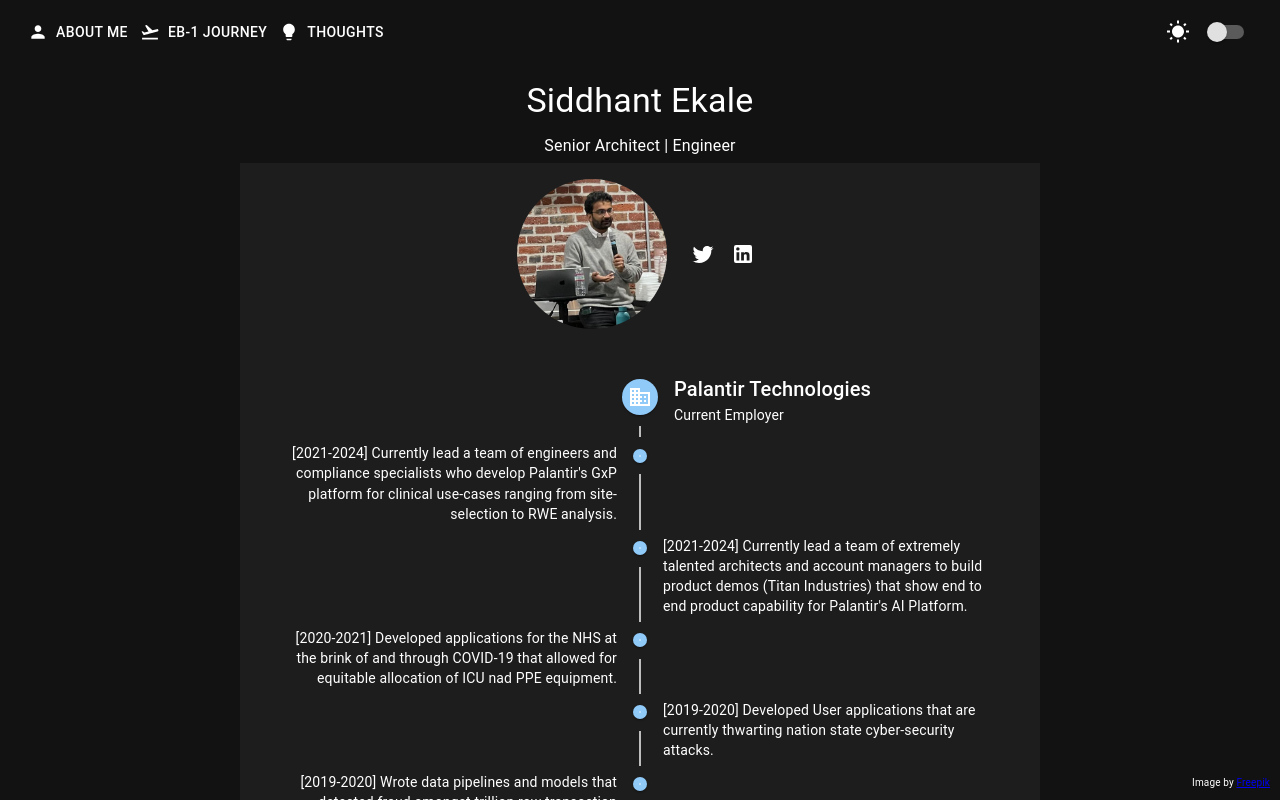
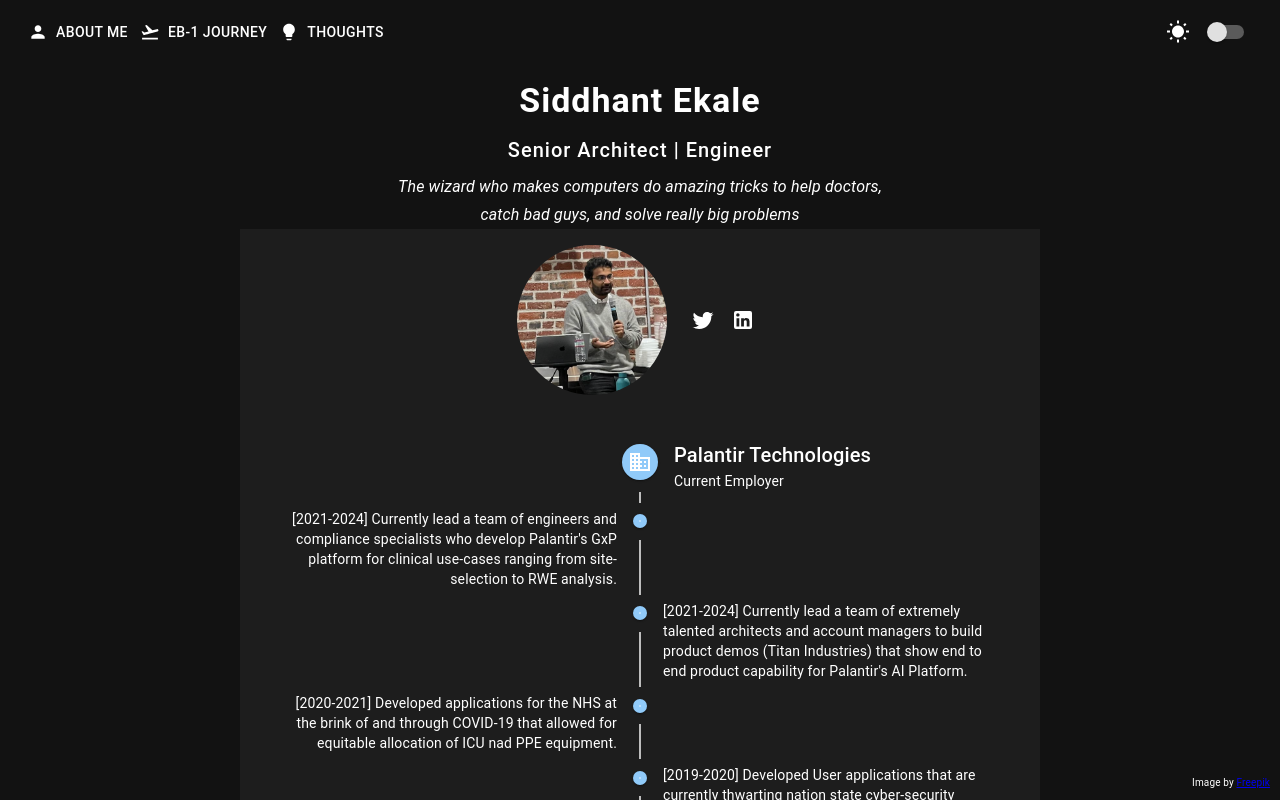
Before and after one commit to siddhantekale/siddhantekale.github.io, a React (Create React App) app: page / in a window 1280 px wide. Shown: the top 800 px of the page. Built offline with nearby package versions, Linux system fonts and the light colour scheme.

Commit message:
rachus edits

```diff
--- a/src/App.js
+++ b/src/App.js
@@ -245,11 +245,15 @@
                     backgroundColor: 'transparent',
                   }}
                 >
-                  <Typography variant="h4" gutterBottom>
+                  <Typography variant="h4" gutterBottom sx={{ textAlign: 'center', fontWeight: 'bold', letterSpacing: 1 }}>
                     Siddhant Ekale
                   </Typography>
-                  <Typography variant="h8" gutterBottom>
+                  <Typography variant="h6" gutterBottom sx={{ textAlign: 'center', letterSpacing: 1 }}>
                     Senior Architect | Engineer
+                  </Typography>
+                  <Typography variant="subtitle1" gutterBottom sx={{ textAlign: 'center', fontStyle: 'italic', maxWidth: '600px', margin: '0 auto' }}>
+                    The wizard who makes computers do amazing tricks to help doctors,
+                    <br />catch bad guys, and solve really big problems
                   </Typography>
                   <Box
                     sx={{
```
